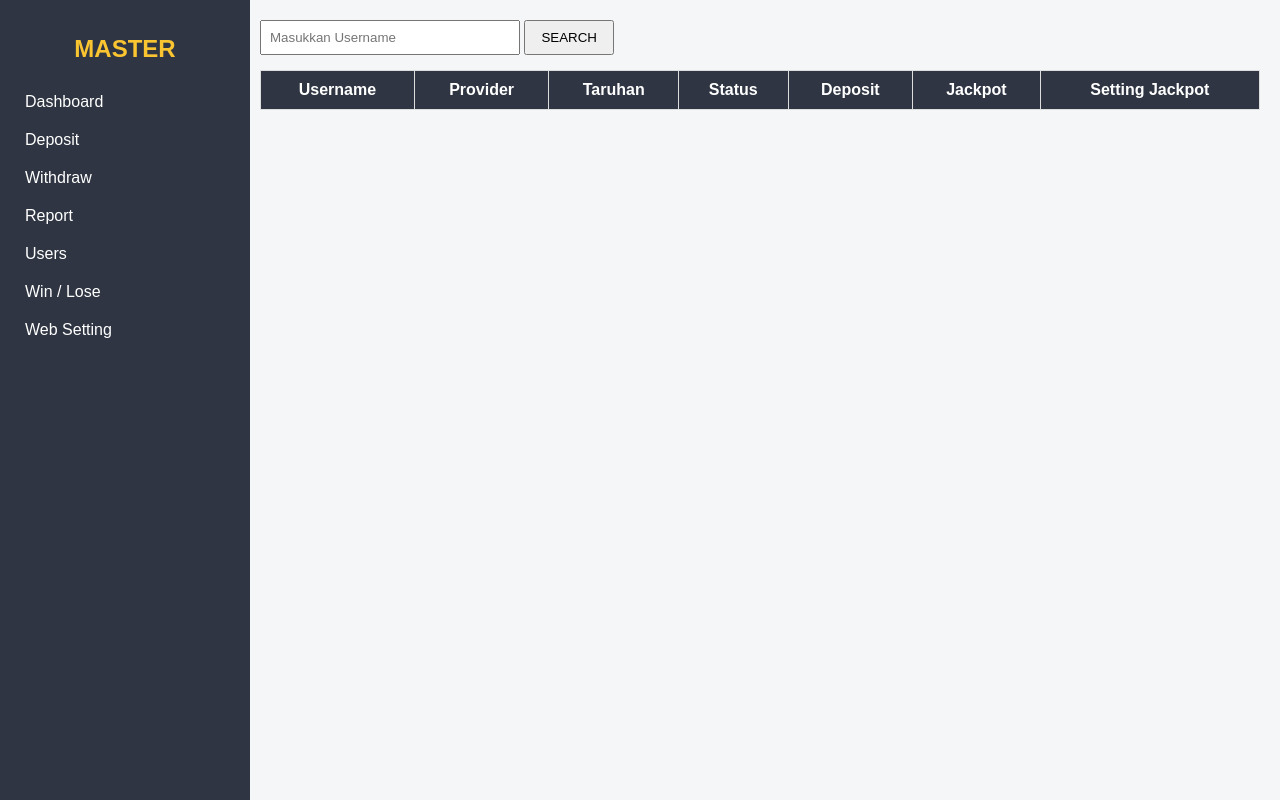
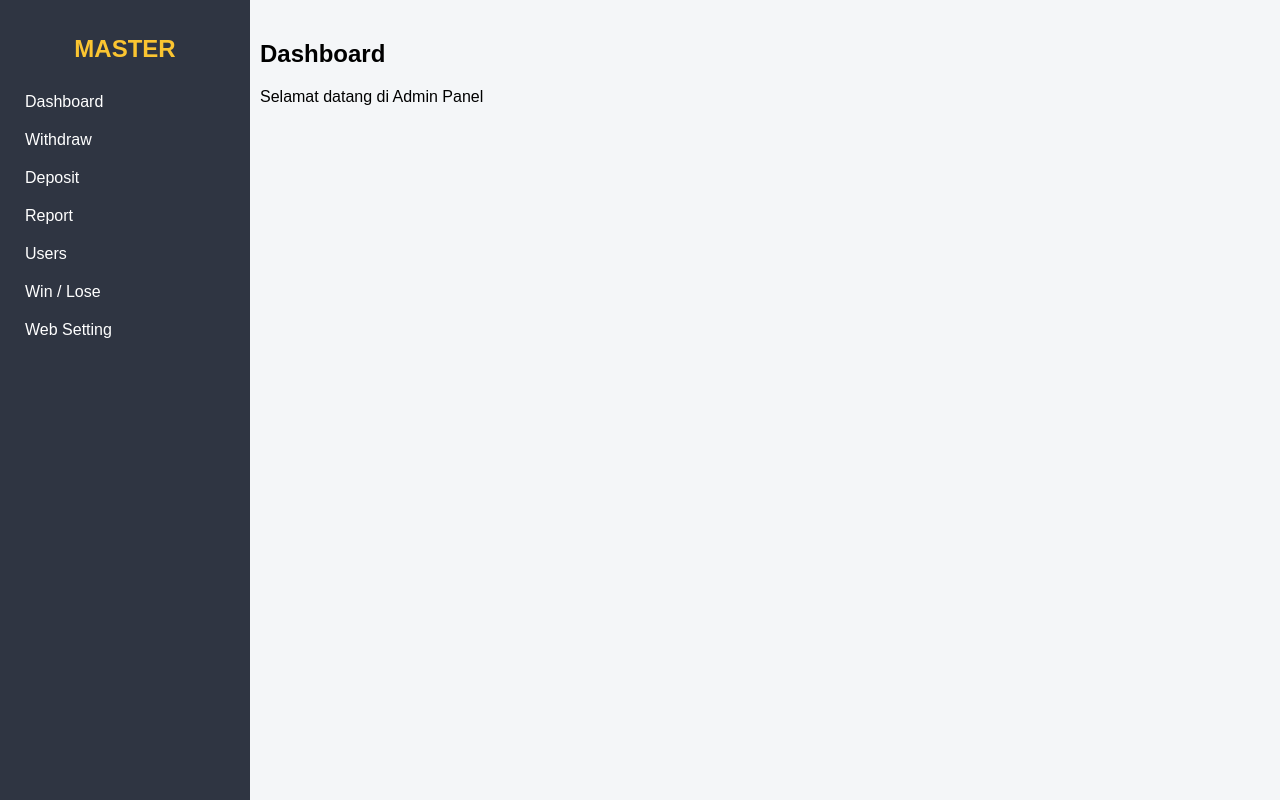
Before and after one commit to kasinojp1/bomkt, a plain HTML site: page index.html in a window 1280 px wide. Drawn offline with Linux system fonts and the light colour scheme.

Commit message:
index.html

```diff
--- a/index.html
+++ b/index.html
@@ -39,17 +39,7 @@ body {
     padding: 20px;
 }
 
-.search-box {
-    margin-bottom: 15px;
-}
-.search-box input {
-    padding: 8px;
-    width: 240px;
-}
-.search-box button {
-    padding: 8px 15px;
-    cursor: pointer;
-}
+.hidden { display: none; }
 
 table {
     width: 100%;
@@ -66,27 +56,25 @@ th {
     color: #fff;
 }
 
-select, input[type="number"] {
+select, input {
     padding: 5px;
-    width: 100%;
 }
 
-.status-win { color: green; font-weight: bold; }
-.status-lose { color: red; font-weight: bold; }
-
-.jackpot-on { color: green; font-weight: bold; }
-.jackpot-off { color: red; font-weight: bold; }
+.status-success { color: green; font-weight: bold; }
+.status-pending { color: orange; font-weight: bold; }
+.status-failed { color: red; font-weight: bold; }
 </style>
 </head>
 
 <body>
 
+<!-- SIDEBAR -->
 <div class="sidebar">
     <h2>MASTER</h2>
     <ul>
-        <li>Dashboard</li>
+        <li onclick="showPage('dashboard')">Dashboard</li>
+        <li onclick="showPage('withdraw')">Withdraw</li>
         <li>Deposit</li>
-        <li>Withdraw</li>
         <li>Report</li>
         <li>Users</li>
         <li>Win / Lose</li>
@@ -94,91 +82,73 @@ select, input[type="number"] {
     </ul>
 </div>
 
+<!-- CONTENT -->
 <div class="content">
 
-    <div class="search-box">
-        <input type="text" id="usernameInput" placeholder="Masukkan Username">
-        <button onclick="searchUser()">SEARCH</button>
+    <!-- DASHBOARD -->
+    <div id="dashboard">
+        <h2>Dashboard</h2>
+        <p>Selamat datang di Admin Panel</p>
     </div>
+
+    <!-- WITHDRAW PAGE -->
+    <div id="withdraw" class="hidden">
+        <h2>Withdraw List</h2>
 
         <table>
             <thead>
                 <tr>
-                <th>Username</th>
-                <th>Provider</th>
-                <th>Taruhan</th>
+                    <th>Tanggal</th>
+                    <th>User ID</th>
+                    <th>Nominal Withdraw</th>
                     <th>Status</th>
-                <th>Deposit</th>
-                <th>Jackpot</th>
-                <th>Setting Jackpot</th>
                 </tr>
             </thead>
-        <tbody id="resultTable"></tbody>
+            <tbody id="withdrawTable"></tbody>
         </table>
+    </div>
 
 </div>
 
 <script>
-function searchUser() {
-    const username = document.getElementById("usernameInput").value.trim();
-    const table = document.getElementById("resultTable");
+const withdrawData = [
+    { date: "2025-01-10", user: "kamu1223", amount: 500000, status: "SUKSES" },
+    { date: "2025-01-11", user: "player01", amount: 250000, status: "PENDING" },
+    { date: "2025-01-12", user: "member88", amount: 1000000, status: "SUKSES" }
+];
 
-    if (username === "") {
-        alert("Masukkan username terlebih dahulu");
-        return;
+function showPage(page) {
+    document.getElementById("dashboard").classList.add("hidden");
+    document.getElementById("withdraw").classList.add("hidden");
+
+    document.getElementById(page).classList.remove("hidden");
+
+    if (page === "withdraw") loadWithdraw();
 }
 
-    table.innerHTML = `
+function loadWithdraw() {
+    const table = document.getElementById("withdrawTable");
+    table.innerHTML = "";
+
+    withdrawData.forEach(w => {
+        let statusClass =
+            w.status === "SUKSES" ? "status-success" :
+            w.status === "PENDING" ? "status-pending" : "status-failed";
+
+        table.innerHTML += `
         <tr>
-        <td>${username}</td>
-
+            <td>${w.date}</td>
+            <td>${w.user}</td>
+            <td>Rp ${w.amount.toLocaleString()}</td>
             <td>
-            <select>
-                <option>PRAGMATIC</option>
-                <option>PG SOFT</option>
-                <option>MICROGAMING</option>
-                <option>HABANERO</option>
-                <option>JOKER</option>
-            </select>
-        </td>
-
-        <td>
-            <select>
-                <option>400</option>
-                <option>800</option>
-                <option>1000</option>
-                <option>1600</option>
-                <option>1800</option>
-                <option>2000</option>
-            </select>
-        </td>
-
-        <td>
-            <select onchange="this.className=this.value">
-                <option value="status-win">MENANG</option>
-                <option value="status-lose">KALAH</option>
-            </select>
-        </td>
-
-        <td>
-            <input type="number" placeholder="Nominal Deposit">
-        </td>
-
-        <td>
-            <select onchange="this.className = this.value === 'ON' ? 'jackpot-on' : 'jackpot-off'">
-                <option value="OFF">OFF</option>
-                <option value="ON">ON</option>
-            </select>
-        </td>
-
-        <td>
-            <input type="number" placeholder="Nominal Jackpot">
-            <select>
-                <option>Manual</option>
-                <option>Otomatis</option>
+                <select class="${statusClass}">
+                    <option ${w.status==="SUKSES"?"selected":""}>SUKSES</option>
+                    <option ${w.status==="PENDING"?"selected":""}>PENDING</option>
+                    <option ${w.status==="DITOLAK"?"selected":""}>DITOLAK</option>
                 </select>
             </td>
         </tr>`;
+    });
 }
 </script>
 
```
Lines whose indentation alone changed are shown as unchanged.
